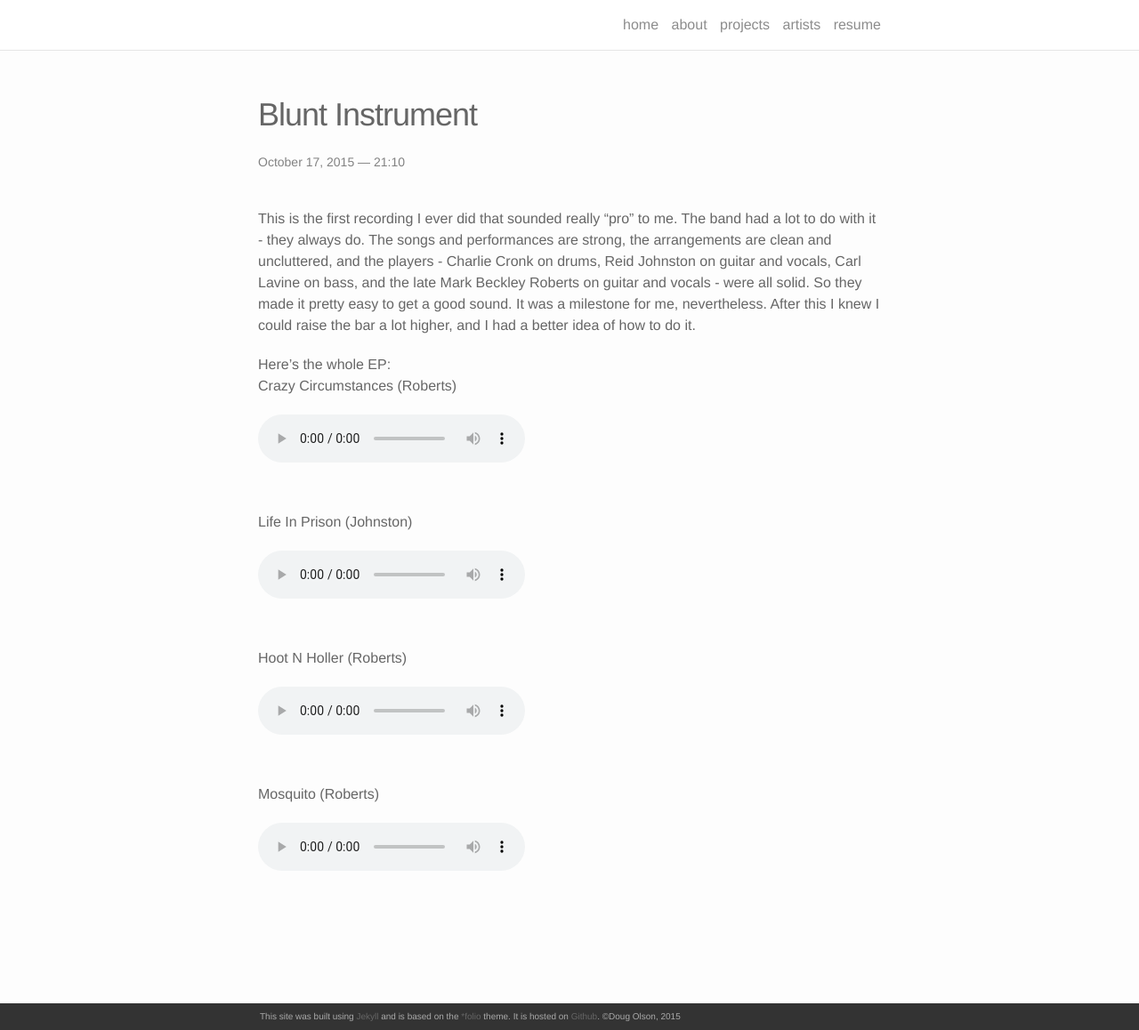
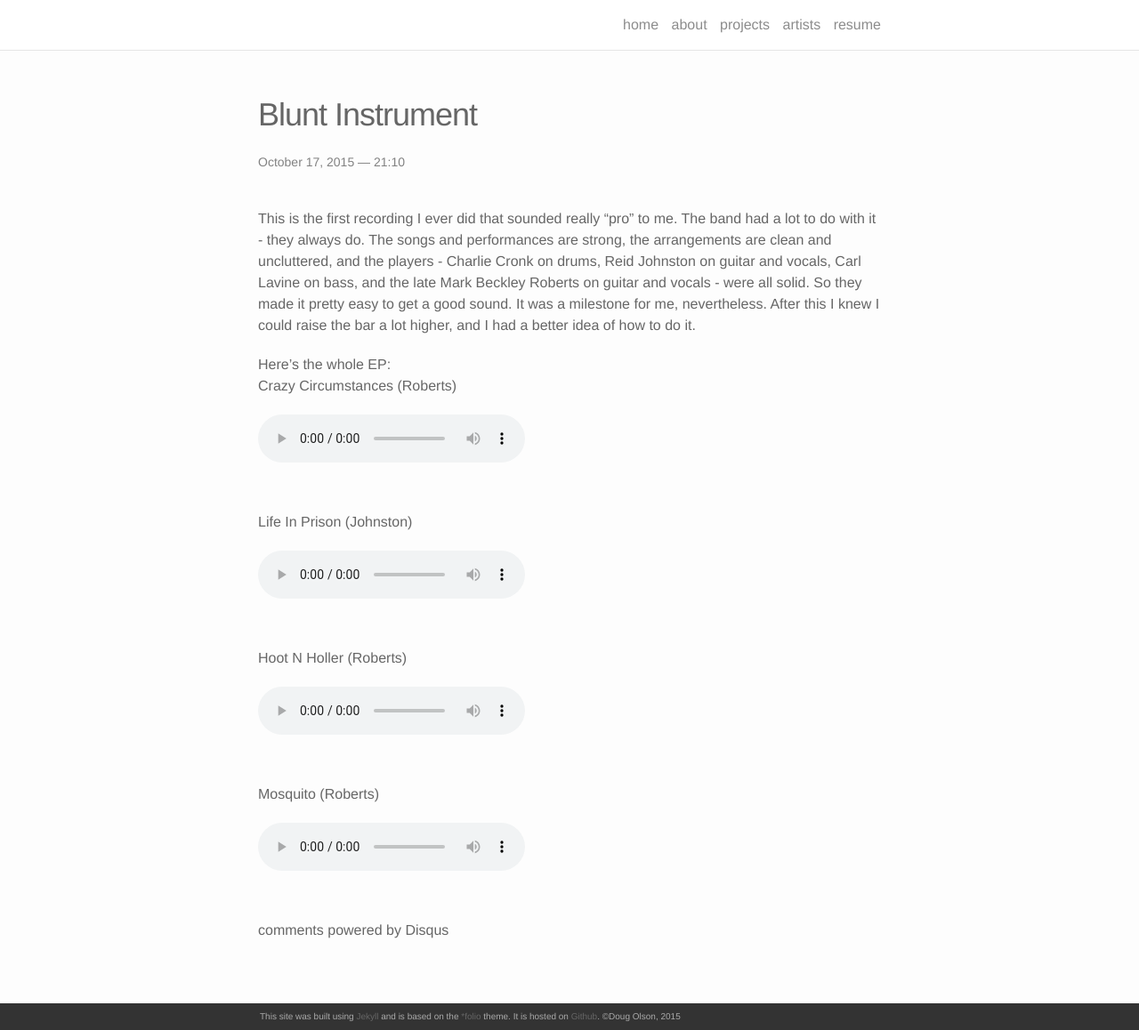
Before and after one commit to dougolson/dougolson.github.io, a Jekyll site: the page built from _portfolio/11bluntinstrument.markdown, in a window 1280 px wide and 1158 px high. Shown: the whole window at 89% size. Built offline with Jekyll 4.4.1, drawn with Linux system fonts in a browser that asks for light colours; nearby versions of some CDN libraries; comment, search, counter and statistics services are not loaded.

Commit message:
moved audio to folder, added comments to Blunt Instrument Page

```diff
--- a/_portfolio/11bluntinstrument.markdown
+++ b/_portfolio/11bluntinstrument.markdown
@@ -10,24 +11,24 @@
 <br>
 Crazy Circumstances (Roberts)<br>
 <audio controls>
-  <source src="/01_CrazyCircumstances.aac" type="audio/mp4; codecs=mp4a.40.5">
+  <source src="/audio/01_CrazyCircumstances.aac" type="audio/mp4; codecs=mp4a.40.5">
   Your browser does not support the audio tag.
 </audio>
 <br><br>
 Life In Prison (Johnston)<br>
 <audio controls>
-  <source src="/02_LifeInPrison.aac" type="audio/mp4; codecs=mp4a.40.5">
+  <source src="/audio/02_LifeInPrison.aac" type="audio/mp4; codecs=mp4a.40.5">
   Your browser does not support the audio tag.
 </audio>
 <br><br>
 Hoot N Holler (Roberts)<br>
 <audio controls>
-  <source src="/03_HootNHoller.aac" type="audio/mp4; codecs=mp4a.40.5">
+  <source src="/audio/03_HootNHoller.aac" type="audio/mp4; codecs=mp4a.40.5">
   Your browser does not support the audio tag.
 </audio>
 <br><br>
 Mosquito (Roberts)<br>
 <audio controls>
-  <source src="/04_Mosquito.aac" type="audio/mp4; codecs=mp4a.40.5">
+  <source src="/audio/04_Mosquito.aac" type="audio/mp4; codecs=mp4a.40.5">
   Your browser does not support the audio tag.
 </audio>
```
Also changed, not shown: other parts of _portfolio/11bluntinstrument.markdown (+1 -0 lines), 9 other files.
